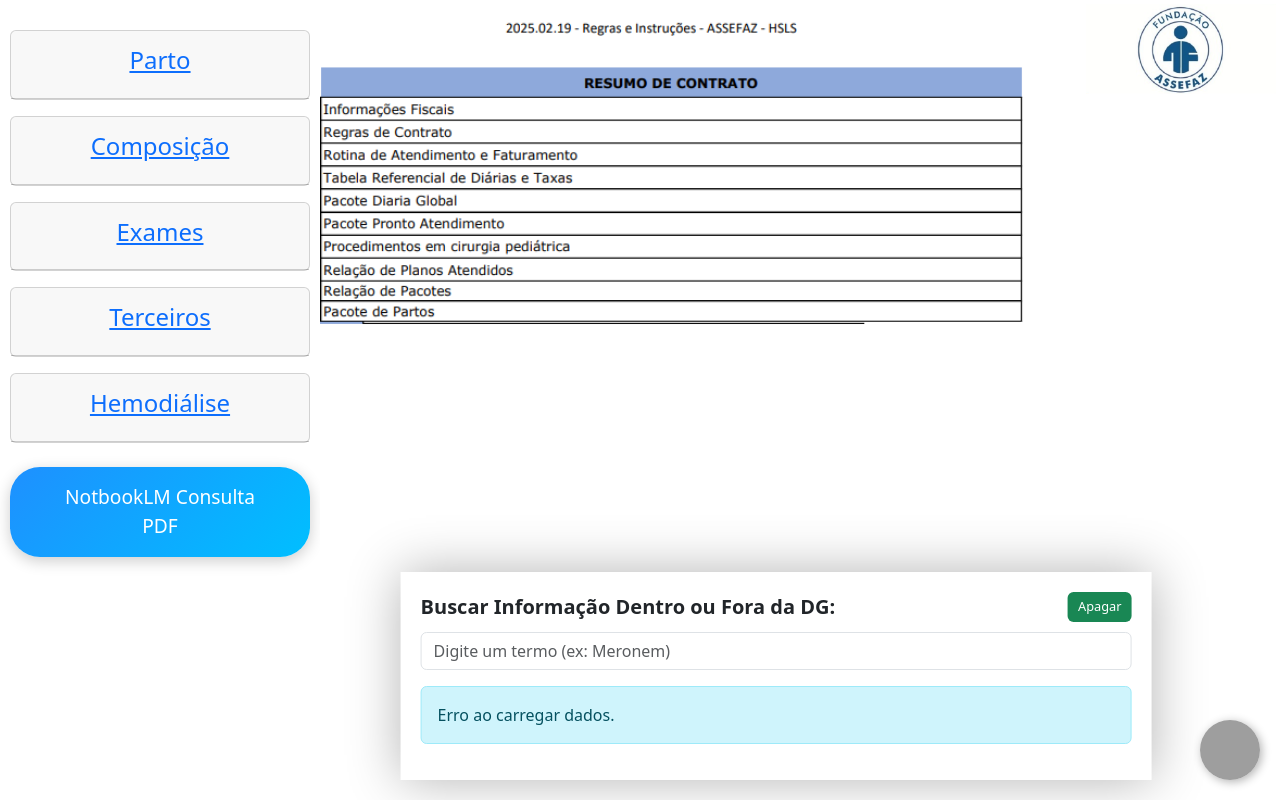
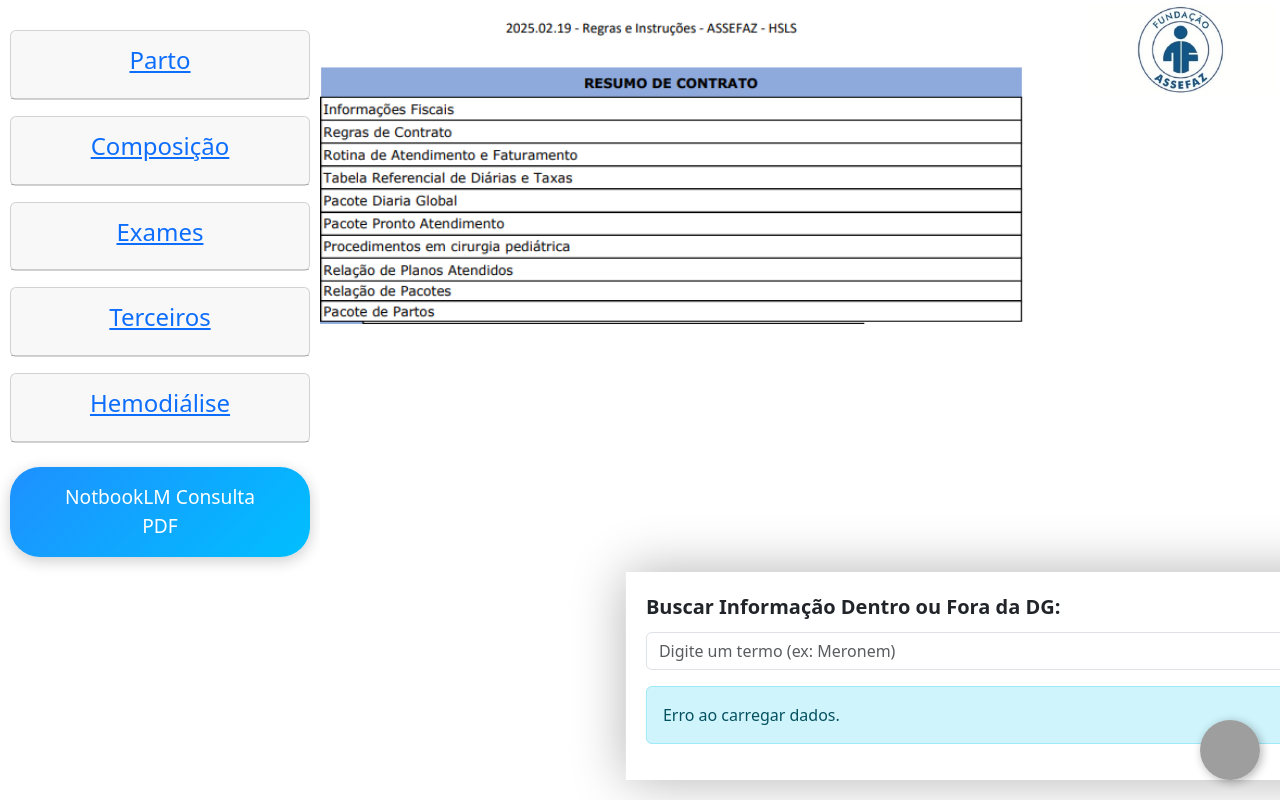
Before and after one commit to DeNiSO22/Check-list-Grupo-santa, a plain HTML site: page HSLS Assefaz.html in a window 1280 px wide. Drawn offline with nearby package versions, Linux system fonts and the light colour scheme; no server answers; grey boxes are pictures that could not be loaded.

Commit message:
Add files via upload

```diff
--- a/HSLS Assefaz.html
+++ b/HSLS Assefaz.html
@@ -243,7 +243,7 @@ $(document).ready(function(){
 
 
 <!-- Container dentro ou fora da DG Banco de dados-->
-<div class="busca-container" style="position: fixed; bottom: 20px; transform: translateX(-42%); background: white; padding: 20px; border-radius: -40px; box-shadow: 0 0 50px rgba(0,0,0,0.3); z-index: 999; width: 751px; left: 716px;">
+<div class="busca-container" style="position: fixed; bottom: 20px; transform: translateX(-12%); background: white; padding: 20px; border-radius: -40px; box-shadow: 0 0 50px rgba(0,0,0,0.3); z-index: 999; width: 751px; left: 716px;">
     <div style="display: flex; align-items: center; justify-content: space-between; margin-bottom: 10px;">
         <h5 style="margin: 0;"><strong>Buscar Informação Dentro ou Fora da DG:</strong></h5>
         <button onclick="limparCampo()" class="btn btn-success" style="padding: 4px 10px; font-size: 0.8rem; height: 30px; color: white; border: none;">Apagar</button>
```
